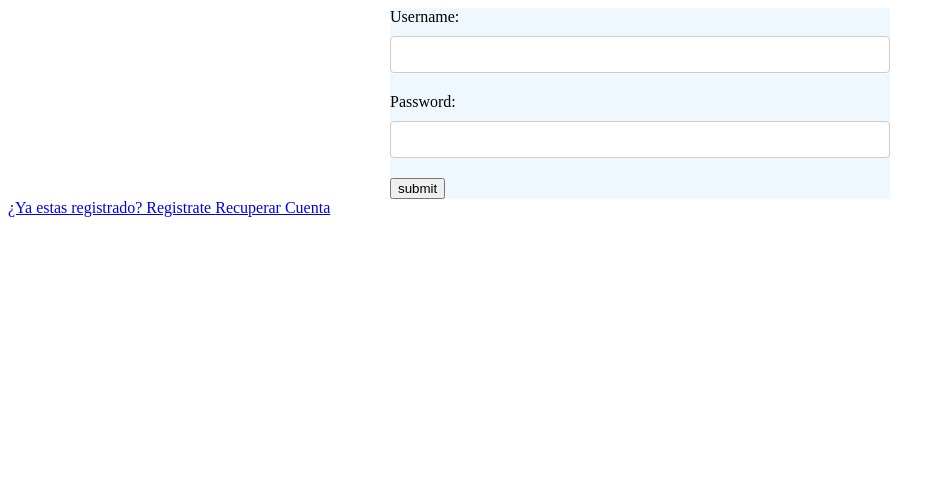
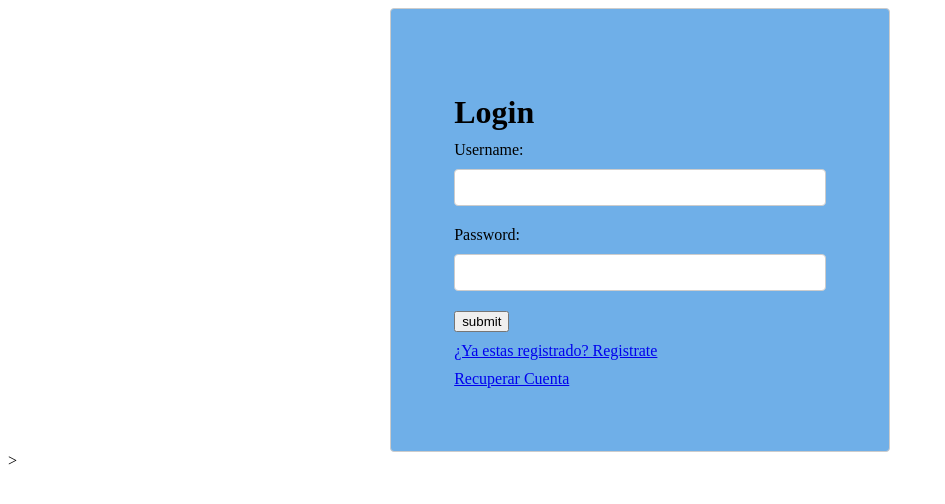
Before and after one commit to raphaellaaz/app_managecredentials, a Django app: page /login/ in a window 1280 px wide. Shown: the top 504 px of the page, without its empty margins (0-945 px from the left). Run offline with Django 4.2, Linux system fonts and the light colour scheme.

Commit message:
Cambios relevantes: 	- Ya registra credenciales sin necesidad de elegir entre otros usuarios, desde el login se mantiene el id para despues ingresar las 	  credenciales al mismo. 	- Cambie de intentar utilizar el reverse y utilizé las request.session, lo que mantengo en mente es si es optimo y seguro. 	- Falta mejorar mucho la interza, he coloreado el de login, tengo en cuanta que mi codigo esta sucio y le falta estetica pero hasta 	  es funcional. 	- Falta mucho por terminar, pero  es un gran paso.

```diff
--- a/umanage/forms.py
+++ b/umanage/forms.py
@@ -14,4 +14,4 @@ class userForm(forms.ModelForm):
 class credentials_userForm(forms.ModelForm):
     class Meta:
         model=credentials_user
-        exclude=('id',)
+        exclude=('id','user_master',)
--- a/umanage/static/style.css
+++ b/umanage/static/style.css
@@ -1,9 +1,14 @@
 form {
+    padding: 5%;
     max-width: 500px;
     margin: auto;
-    background-color: aliceblue;
+    background-color: rgb(111, 175, 232);
+    border: 1px solid #ccc;
+    border-radius: 4px;
+    box-sizing: border-box;
 }
-  label {
+  label,
+  h1 {
     display: block;
     margin-bottom: 10px;
   }
@@ -18,7 +23,10 @@ form {
     border-radius: 4px;
     box-sizing: border-box;
   }
-
+  a{
+    display: block;
+    margin-top: 10px;
+  }
   button[type="submit"] {
     background-color: #4CAF50;
     color: white;
--- a/umanage/templates/login.html
+++ b/umanage/templates/login.html
@@ -11,11 +11,15 @@
 <body>
     <form action="" method="POST">
         {%csrf_token%}
+        <h1>{{log}}</h1>
         {{form}}
-        {{form1}}
         <input type="submit" value="submit">
+        <a href="{% url 'register' %}">¿Ya estas registrado? Registrate </a>
+        <a href="{% url 'recovery'%}">Recuperar Cuenta</a>
+
     </form>
-    <a href="{% url 'register' %}">¿Ya estas registrado? Registrate </a>
-    <a href="{% url 'recovery'%}">Recuperar Cuenta</a>
+        >
+
+
 </body>
 </html>
--- a/umanage/urls.py
+++ b/umanage/urls.py
@@ -5,5 +5,5 @@ urlpatterns=[
     path('', views.login_web, name='login'),
     path('register/', views.register,name='register'),
     path('recovery/', views.recovery, name='recovery'),
-    path('credentials/', views.credentials, name='cred'),
+    path('credentials/', views.credentials, name='credentials'),
 ]
--- a/umanage/views.py
+++ b/umanage/views.py
@@ -5,6 +5,8 @@ from django.core.exceptions import ObjectDoesNotExist#, RelatedObjectDoesNotExis
 from .models import login, user, credentials_user
 from .forms import loginForm, userForm, credentials_userForm
 import uuid
+from .import views
+import json
 
 # Create your views here.
 def login_web(request): #Registro de user y password
@@ -17,31 +19,28 @@ def login_web(request): #Registro de user y password
             try:
                 lo=login.objects.get(username=usern)
                 if lo.password==passw:
-                    url=reverse('cred', args=[lo.pk])
-                    return redirect(url)
+                    request.session['usernow']=str(lo.id)
+                    return redirect('credentials')
                 else:
                     return HttpResponse('Contraseña Incorrecta')
             except ObjectDoesNotExist:
                 return HttpResponse('No existe User-Login')
-    return render(request, 'login.html',{'form':form, 'title':'Login Page'})
+    return render(request, 'login.html',{'log': 'Login', 'form':form, 'title':'Login Page'})
 
-def credentials(request):
+def credentials(request):##No deberia estar aqui, la movere despues a la app de loginuser
     form=credentials_userForm()
     if request.method=='POST':
         form=credentials_userForm(request.POST)
         if form.is_valid():
-
+            lid=request.session.get('usernow', None)
+            userm=user.objects.get(username=lid)
             tipo=form.cleaned_data['tipo']
             name_cred=form.cleaned_data['name_credential']
             pass_cred=form.cleaned_data['pass_credential']
-            usr=form.cleaned_data['user_master']
-            credentials_user.objects.create(id=uuid.uuid4(), tipo=tipo,name_credential=name_cred, pass_credential=pass_cred, user_master=usr)
+            credentials_user.objects.create(id=uuid.uuid4(), tipo=tipo, name_credential=name_cred, pass_credential=pass_cred,user_master=userm)
+            return HttpResponse(userm)
 
     return render(request, 'base.html', {'content': form})
-
-
-
-
 
 def register(request):
     form1=userForm()
```
